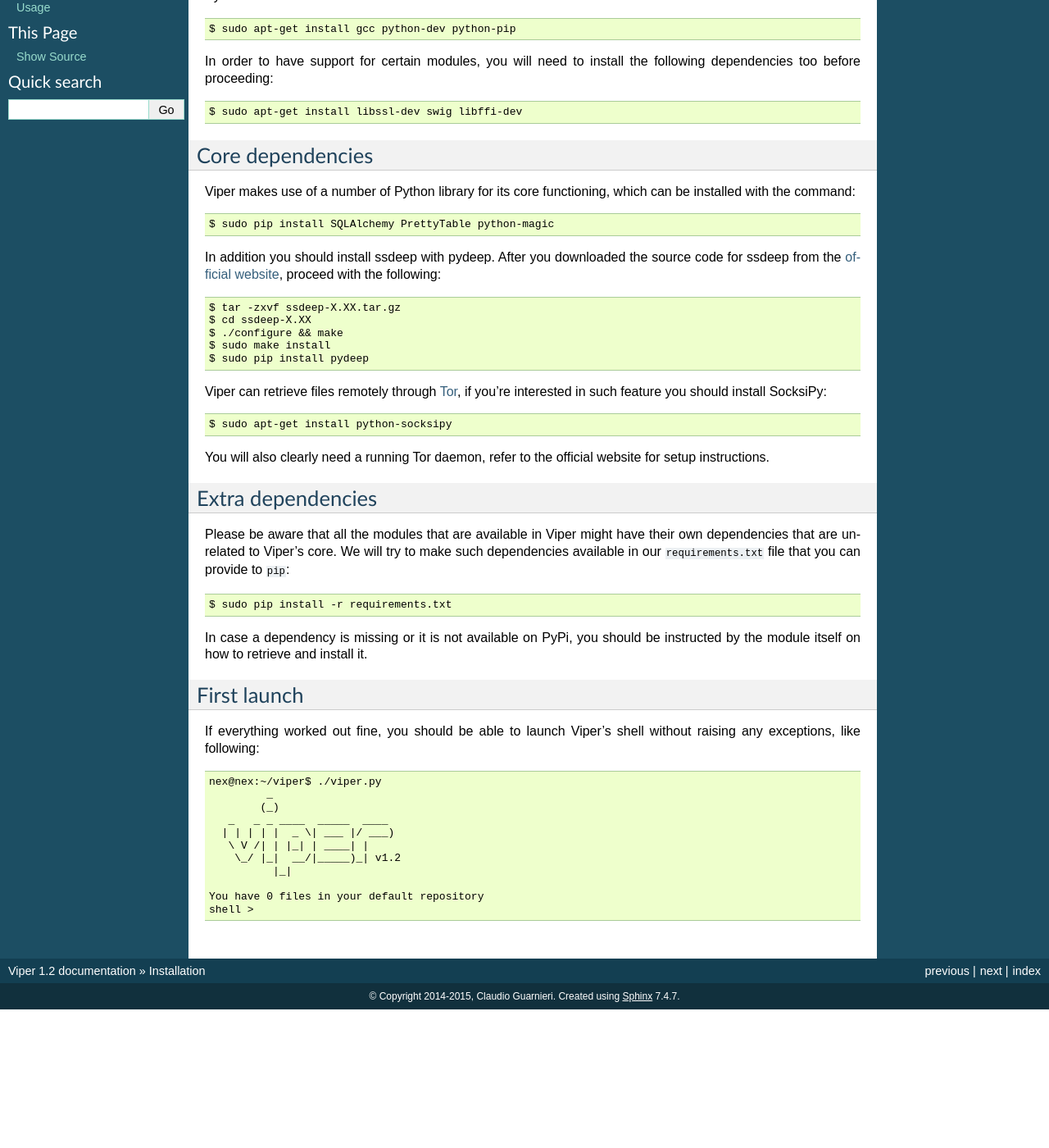
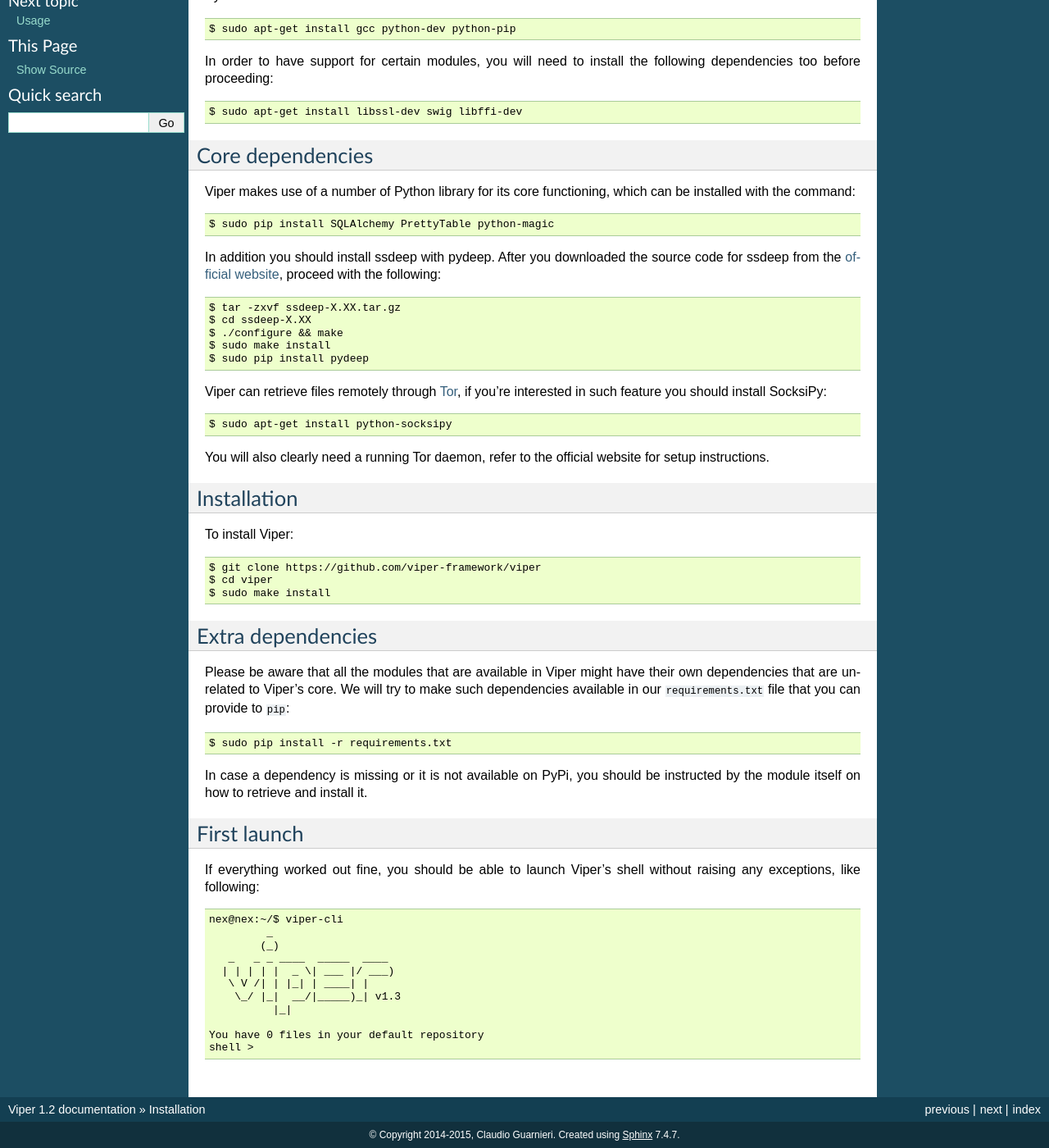
Before and after one commit to viper-framework/viper, a Sphinx documentation site: the page built from docs/source/installation/index.rst, in a window 1280 px wide and 1400 px high, scrolled down 227 px. Shown: the whole window at 82% size. Built offline with Sphinx 7.4.7, drawn with Linux system fonts in a browser that asks for light colours; pages that are not in the unit, such as notebooks, are missing from menus; before the commit the page ends 1458 px from its top, so only the background shows below that.

Commit message:
Documentation update 1st part
how to use make

```diff
--- a/docs/source/installation/index.rst
+++ b/docs/source/installation/index.rst
@@ -32,6 +32,15 @@
 
 You will also clearly need a running Tor daemon, refer to the official website for setup instructions.
 
+Installation
+------------
+
+To install Viper::
+
+    $ git clone https://github.com/viper-framework/viper
+    $ cd viper
+    $ sudo make install
+
 Extra dependencies
 ------------------
 
@@ -46,13 +55,13 @@
 
 If everything worked out fine, you should be able to launch Viper's shell without raising any exceptions, like following::
 
-    nex@nex:~/viper$ ./viper.py
+    nex@nex:~/$ viper-cli
              _
             (_)
        _   _ _ ____  _____  ____
       | | | | |  _ \| ___ |/ ___)
        \ V /| | |_| | ____| |
-        \_/ |_|  __/|_____)_| v1.2
+        \_/ |_|  __/|_____)_| v1.3
               |_|
 
     You have 0 files in your default repository
```
